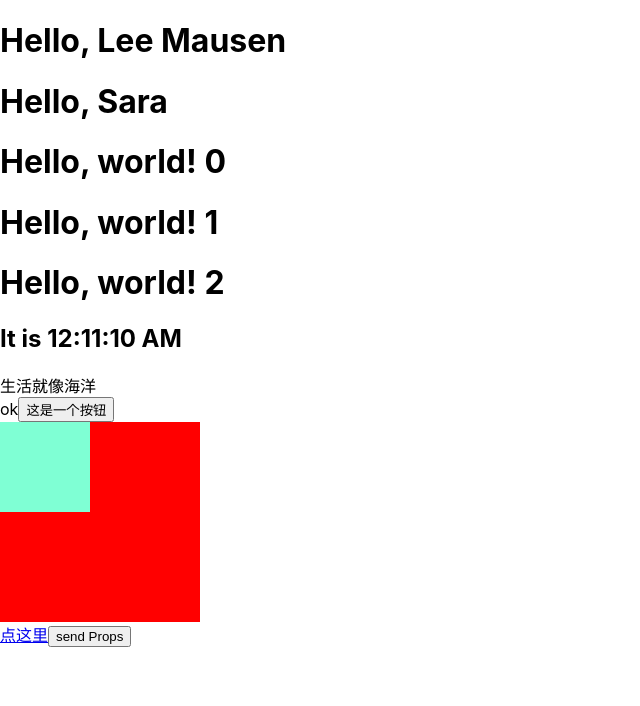
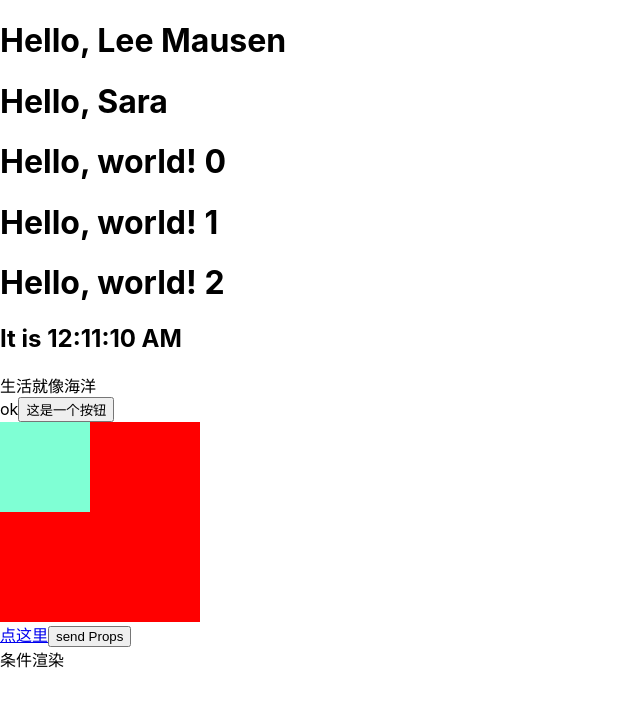
Before and after one commit to Gokoud/react-learning, a React (Create React App) app: page / in a window 1280 px wide. Shown: the top 706 px of the page, without its empty margins (0-640 px from the left). Built offline with nearby package versions, Linux system fonts and the light colour scheme.

Commit message:
traning git

```diff
--- a/src/Condition.js
+++ b/src/Condition.js
@@ -3,7 +3,7 @@ import React from "react";
 class Condition extends React.Component {
     render() {
         return (
-            <h1></h1>
+            <div>条件渲染</div>
         )
     }
 }
```
